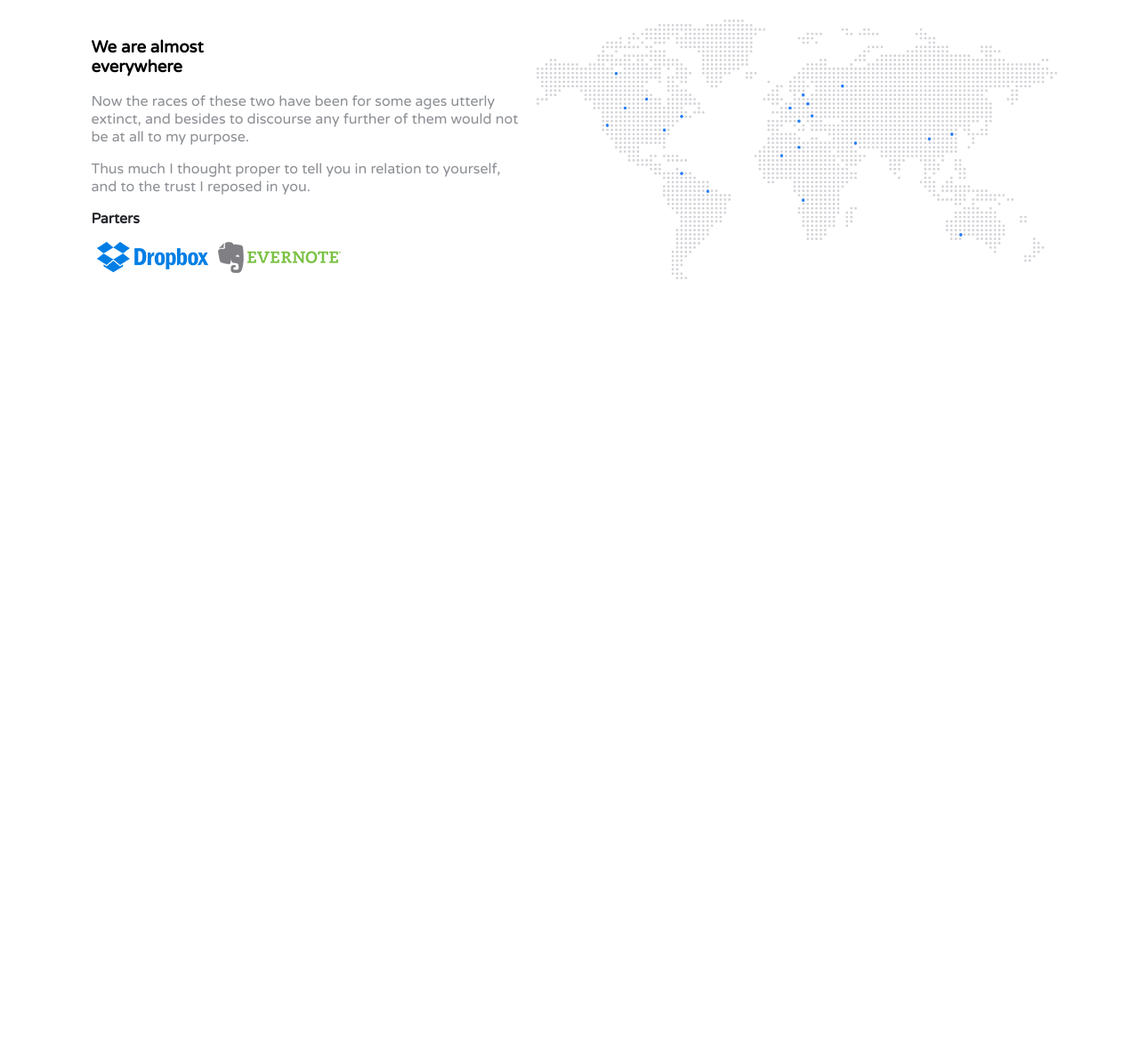
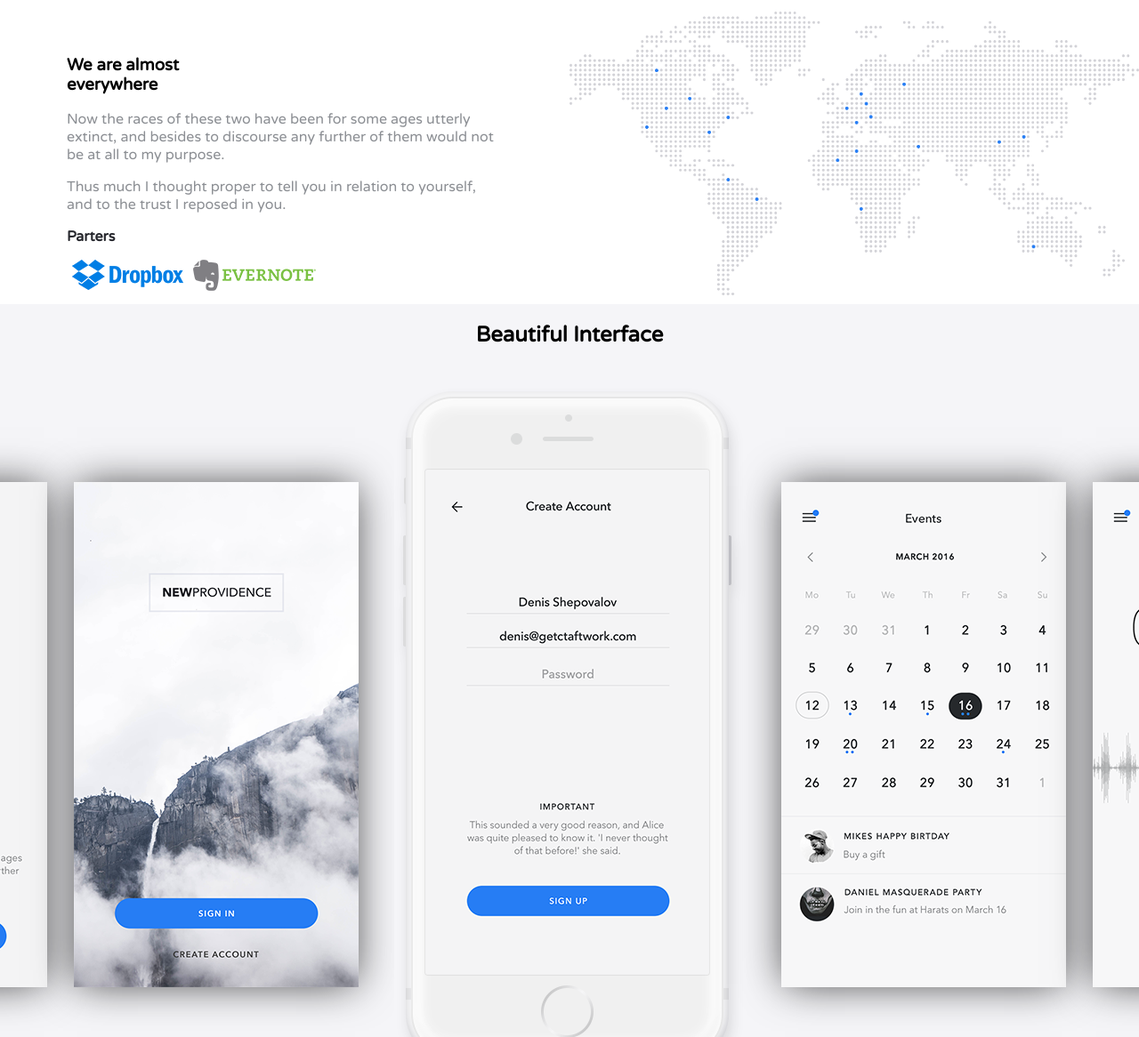
Before and after one commit to okkorokk/newprowidence, a plain HTML site: page index.html in a window 1280 px wide. Shown: the part 2144-3310 px from the top of the page at 89% size. Before the commit the page ends 2466 px from the top, so only its background shows below. Drawn offline with Linux system fonts and the light colour scheme.

Commit message:
Add files via upload

```diff
--- a/css/style.css
+++ b/css/style.css
@@ -1,6 +1,10 @@
+html,
+body {
+	overflow-x: hidden;
+}
 body {
 	margin: 0;
-	overflow-x: hidden;
+
 	font-family: "Lato", sans-serif;
 	font-family: "Varela Round", sans-serif;
 }
@@ -215,6 +219,43 @@ main {
 	color: #26272d !important;
 	font-weight: 600;
 }
+.map-features {
+	display: flex;
+	align-items: center;
+
+	flex-wrap: wrap-reverse;
+	margin-top: 20px;
+}
+
+.intarface-section {
+	width: 100%;
+	display: flex;
+	align-items: center;
+	flex-direction: column;
+	justify-content: center;
+
+	background-color: #f5f5f8;
+}
+.intarface-div {
+	justify-content: center;
+	align-items: center;
+	display: flex;
+	overflow-x: hidden;
+}
+.intarface-div img {
+	margin-left: 15px;
+	margin-right: 15px;
+	object-fit: contain;
+	-webkit-box-shadow: 0px 0px 44px -4px rgba(0, 0, 0, 0.75);
+	-moz-box-shadow: 0px 0px 44px -4px rgba(0, 0, 0, 0.75);
+	box-shadow: 0px 0px 44px -4px rgba(0, 0, 0, 0.75);
+	background-color: #f5f5f8;
+}
+.main-img {
+	box-shadow: none !important;
+	margin: 25px !important;
+	object-fit: scale-down !important;
+}
 @media (max-width: 1036px) {
 	.phone-features {
 		justify-content: center;
--- a/index.html
+++ b/index.html
@@ -119,7 +119,17 @@
 							</div>
 						</div>
 					</div>
-					<img src="src/map.png" alt="" class="map-img" />
+				</div>
+				<img src="src/map.png" alt="" class="map-img" />
+			</section>
+			<section class="intarface-section">
+				<h2>Beautiful Interface</h2>
+				<div class="intarface-div">
+					<img src="src/img-1.png" alt="" id="img1" />
+					<img src="src/img-2.png" alt="" id="img2" />
+					<img src="src/main-img.png" alt="" class="main-img" />
+					<img src="src/img-3.png" alt="" id="img3"/>
+					<img src="src/img-4.png" alt="" id="img4"/>
 				</div>
 			</section>
 		</main>
```
Also changed, not shown: src/img-1.png (added), src/img-2.png (added), src/img-3.png (added), src/img-4.png (added), src/main-img.png (added).
